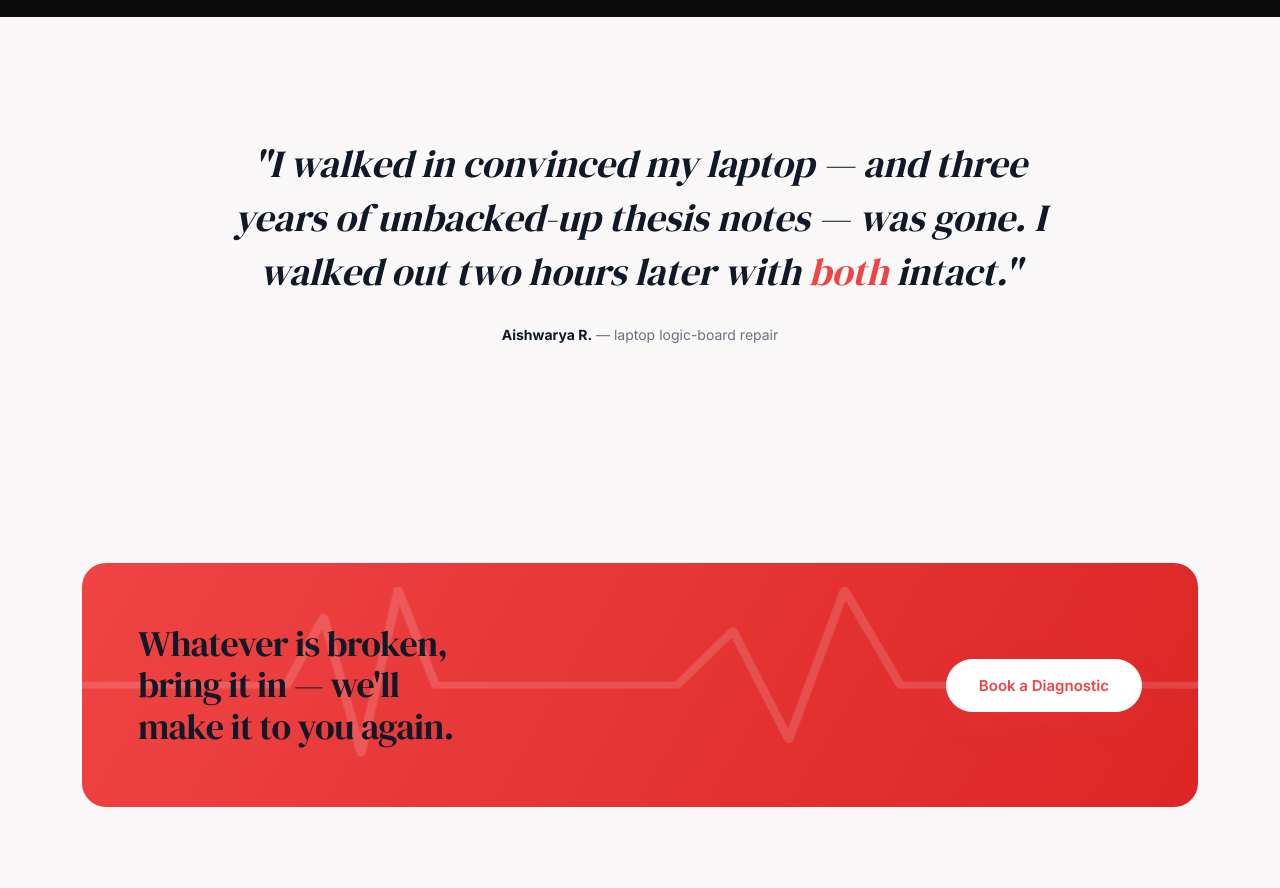
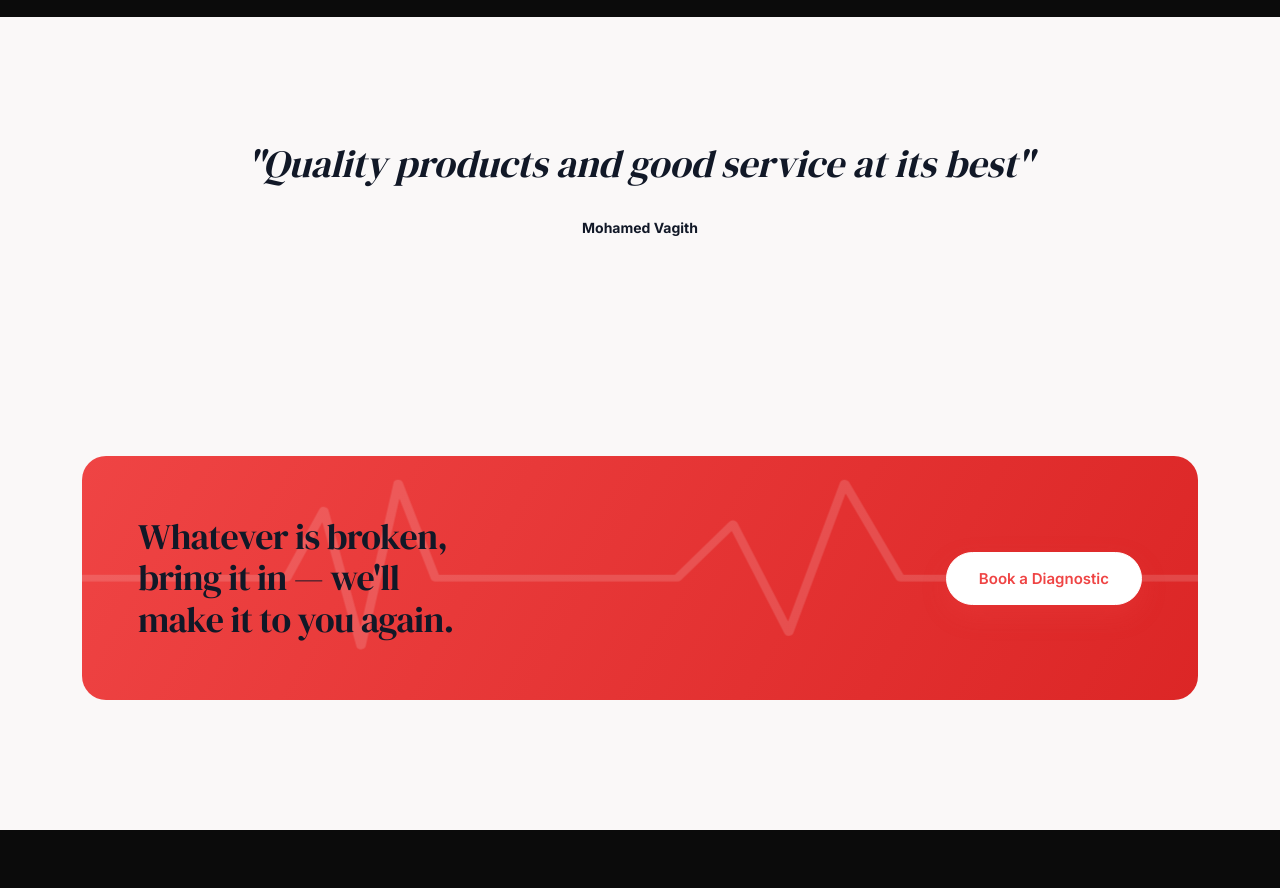
Before and after one commit to Anask26/e-corner1, a plain HTML site: page service.html in a window 1280 px wide. Shown: the part 2900-3788 px from the top of the page. Drawn offline with nearby package versions, Linux system fonts and the light colour scheme.

Commit message:
Add files via upload

```diff
--- a/department.js
+++ b/department.js
@@ -183,7 +183,7 @@ tv:{
           brand:"Sony",
           name:"Bravia 4K",
           variant:"Google TV",
-          image:"assets/products/tv/sony.png"
+          image:"assets/products/TV/sony.png"
       },
 
       {
--- a/service.html
+++ b/service.html
@@ -241,8 +241,9 @@
   <!-- ================= TESTIMONIAL ================= -->
   <section class="testimonial">
     <div class="wrap">
-      <blockquote>"I walked in convinced my laptop — and three years of unbacked-up thesis notes — was gone. I walked out two hours later with <span>both</span> intact."</blockquote>
-      <div class="who"><strong>Aishwarya R.</strong> — laptop logic-board repair</div>
+      <blockquote>"Quality products and good service at its best"</blockquote>
+      <div class="who"><strong>
+        Mohamed Vagith</strong> </div>
     </div>
   </section>
 
```
Also changed, not shown: index.html (+4 -16 lines).
